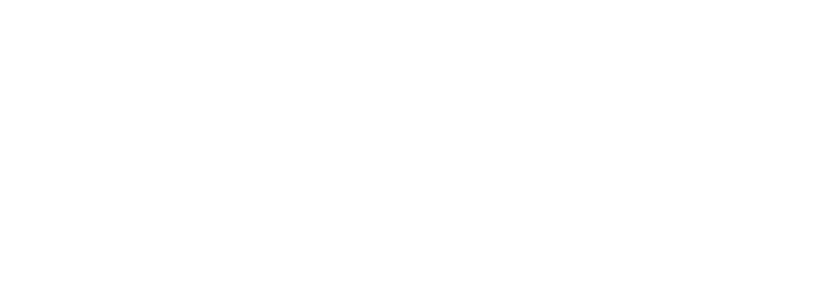
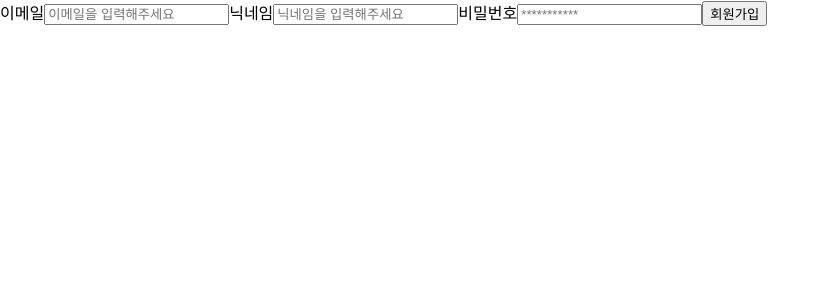
Before and after one commit to Cupcakes33/DrawBear, a React (Create React App) app: page / in a window 1280 px wide. Shown: the top 300 px of the page, without its empty margins (0-829 px from the left). Built offline with nearby package versions, Linux system fonts and the light colour scheme.

Commit message:
:sparkles:	:feat 회원가입 작성중

```diff
--- a/src/App.js
+++ b/src/App.js
@@ -1,8 +1,9 @@
+import Router from "../src/shares/Router";
 
 function App() {
   return (
     <div className="App">
-
+      <Router />
     </div>
   );
 }
--- /dev/null
+++ b/src/pages/Signup.jsx
@@ -0,0 +1,79 @@
+import { useForm } from "react-hook-form";
+
+const Signup = () => {
+  const {
+    register,
+    handleSubmit,
+    formState: { isSubmitting, isDirty, errors },
+  } = useForm({ mode: "onChange" });
+  return (
+    <form
+      onSubmit={handleSubmit(async (data) => {
+        await new Promise((r) => {
+          setTimeout(r, 1000);
+        });
+        alert(JSON.stringify(data));
+      })}
+    >
+      {/* <label htmlFor="profileImg">프로필사진</label>
+      <input
+        id="profileImg"
+        type="file"
+        name="profileImg"
+        placeholder="이미지를 선택해주세요"
+      /> */}
+      <label htmlFor="email">이메일</label>
+      <input
+        id="email"
+        type="email"
+        name="email"
+        placeholder="이메일을 입력해주세요"
+        aria-invalid={!isDirty ? undefined : errors.email ? "true" : false}
+        {...register("email", {
+          required: "이메일은 필수 입력 값입니다.",
+          pattern: {
+            value: /\S+@\S+\.\S+/,
+            message: "이메일 형식에 맞지 않습니다.",
+          },
+        })}
+      />
+      {errors.email && <small role="alert">{errors.email.message}</small>}
+      <label htmlFor="nickname">닉네임</label>
+      <input
+        id="nickname"
+        type="text"
+        name="nickname"
+        placeholder="닉네임을 입력해주세요"
+        aria-invalid={!isDirty ? undefined : errors.nickname ? "true" : "false"}
+        {...register("nickname", {
+          required: "닉네임은 필수 입력 입니다.",
+          minLength: {
+            value: 2,
+            message: "2자리 이상 닉네임을 사용하세요.",
+          },
+        })}
+      />
+      {errors.nickname && <small role="alert">{errors.nickname.message}</small>}
+      <label htmlFor="password">비밀번호</label>
+      <input
+        id="password"
+        type="password"
+        name="password"
+        placeholder="***********"
+        aria-invalid={!isDirty ? undefined : errors.password ? "true" : "false"}
+        {...register("password", {
+          required: "비밀번호는 필수 입력 입니다.",
+          minLength: {
+            value: 4,
+            message: "4자리 이상 비밀번호를 입력해주세요",
+          },
+        })}
+      />
+      {errors.password && <small role="alert">{errors.password.message}</small>}
+      <button type="submit" disabled={isSubmitting}>
+        회원가입
+      </button>
+    </form>
+  );
+};
+export default Signup;
--- a/src/shares/Router.js
+++ b/src/shares/Router.js
@@ -0,0 +1,14 @@
+import { BrowserRouter, Route, Routes } from "react-router-dom";
+import Signup from "../pages/Signup";
+
+const Router = () => {
+  return (
+    <BrowserRouter>
+      <Routes>
+        <Route path="/" element={<Signup />} />
+      </Routes>
+    </BrowserRouter>
+  );
+};
+
+export default Router;
```
